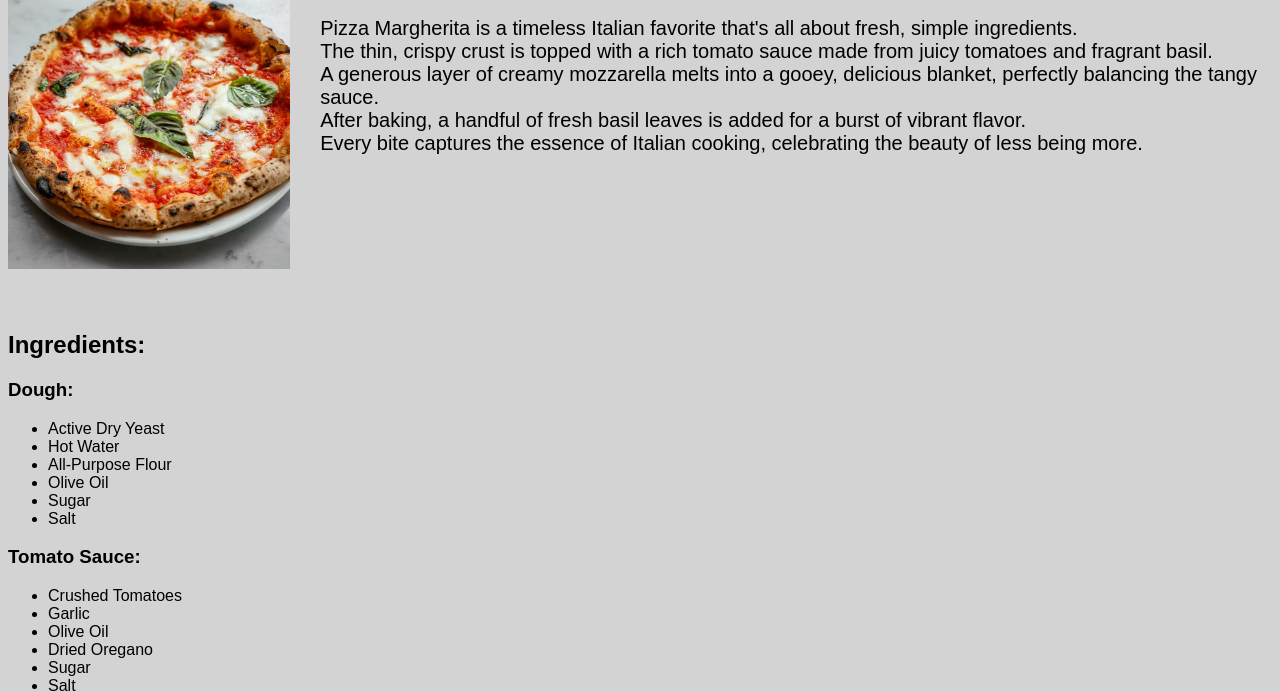
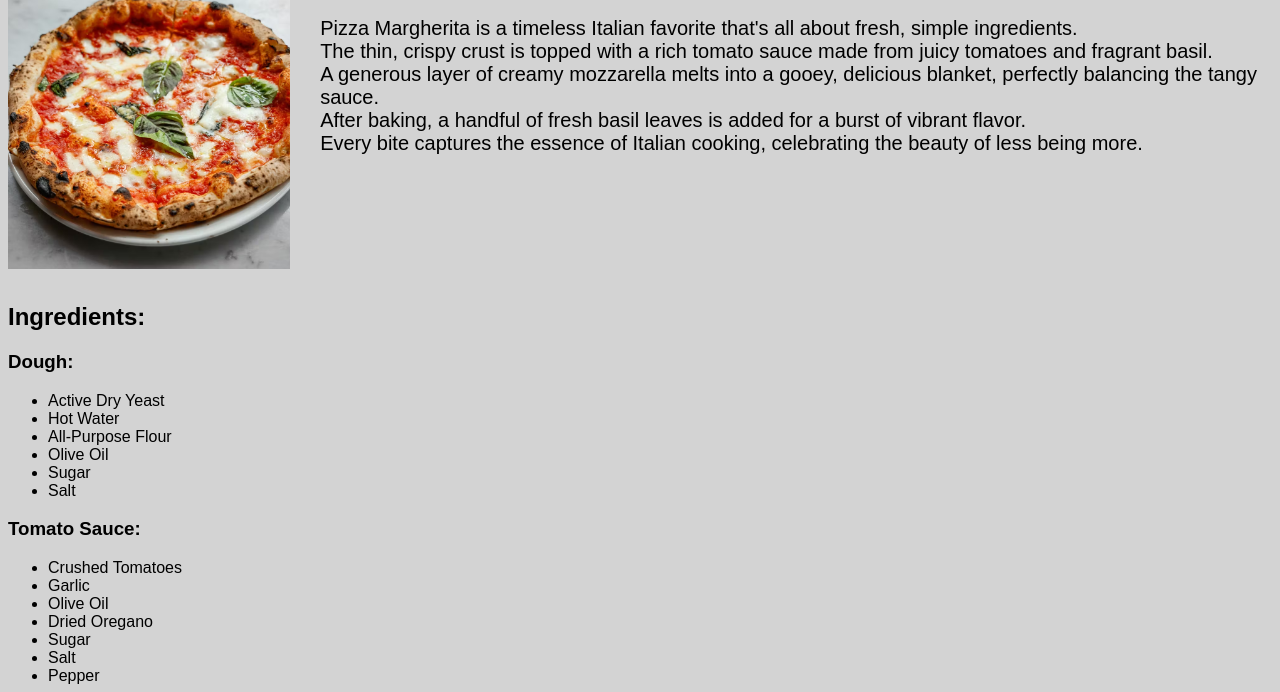
Before and after one commit to Ry0un/odin-recipes, a plain HTML site: page recipes/pizza.html in a window 1280 px wide. Shown: the part 142-834 px from the top of the page. Drawn offline with Linux system fonts and the light colour scheme.

Commit message:
removed a br from each of them to make it equal

```diff
--- a/recipes/pizza.html
+++ b/recipes/pizza.html
@@ -12,7 +12,7 @@
     <img class="pizza-img" src="../images/Pizza.avif" alt="Pizza images">
     <h2 class="Des">Description</h2>
     <p class="yap">Pizza Margherita is a timeless Italian favorite that's all about fresh, simple ingredients. <br> The thin, crispy crust is topped with a rich tomato sauce made from juicy tomatoes and fragrant basil.<br> A generous layer of creamy mozzarella melts into a gooey, delicious blanket, perfectly balancing the tangy sauce.<br> After baking, a handful of fresh basil leaves is added for a burst of vibrant flavor. <br>Every bite captures the essence of Italian cooking, celebrating the beauty of less being more.</p>
-    <h2 class="ing"> <br><br> Ingredients:</h2>
+    <h2 class="ing"> <br>Ingredients:</h2>
     <h3 class="dough">Dough:</h3>
     <ul class="first-ul">
         <li>Active Dry Yeast</li>
```
Also changed, not shown: recipes/chocolate_cake.html (+1 -1 lines).
